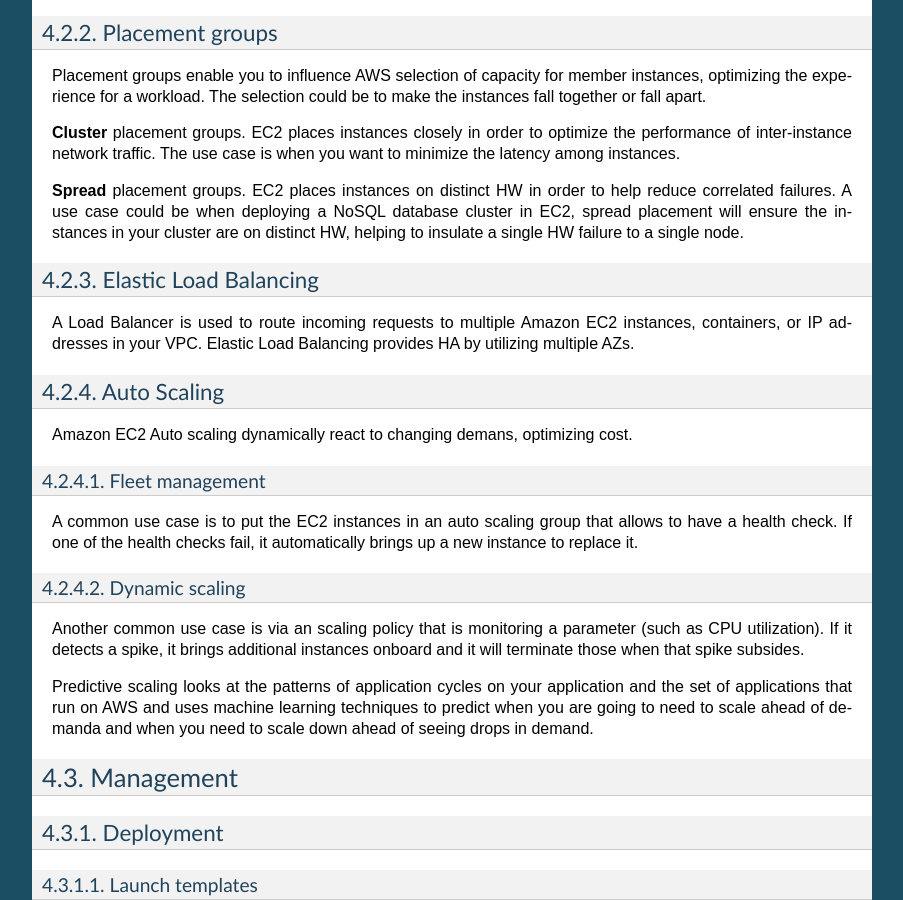
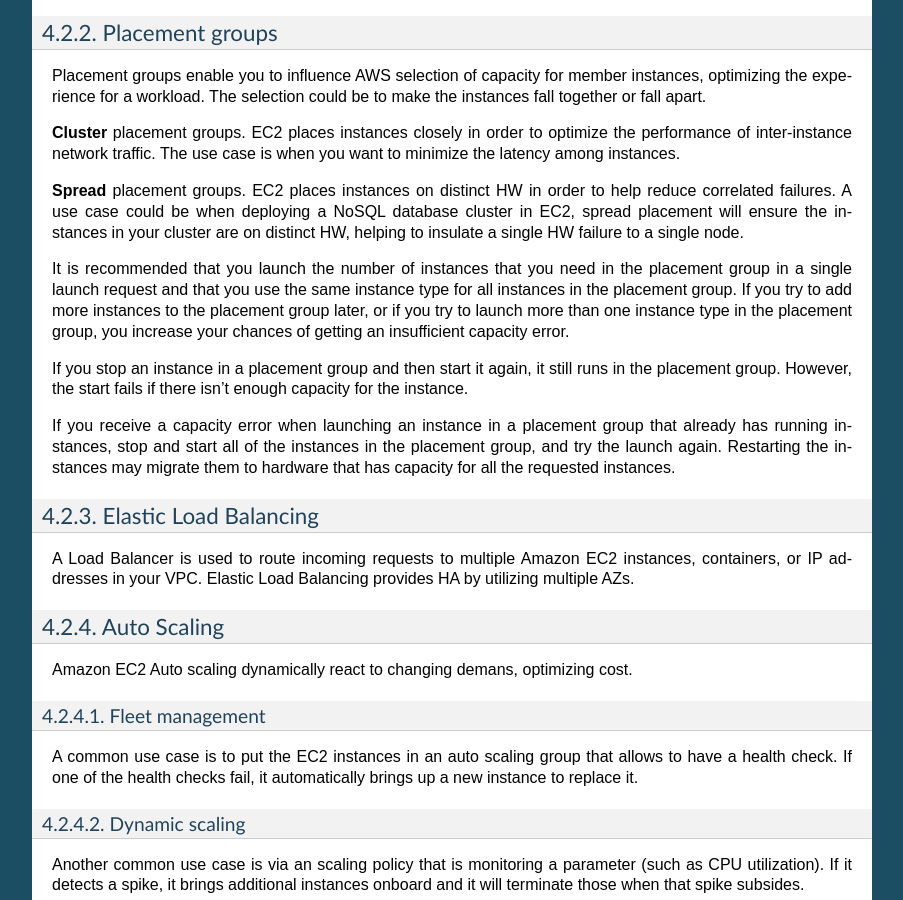
Before and after one commit to jacubero/aws-architect-associate, a Sphinx documentation site: the page built from docs/ec2.rst, in a window 1280 px wide and 900 px high, scrolled down 4362 px. Shown: the whole window, without its empty margins (198-1101 px from the left). Built offline with Sphinx 7.4.7, drawn with Linux system fonts in a browser that asks for light colours; pages that are not in the unit, such as notebooks, are missing from menus.

Commit message:
New version

```diff
--- a/docs/ec2.rst
+++ b/docs/ec2.rst
@@ -236,6 +236,12 @@
 **Cluster** placement groups. EC2 places instances closely in order to optimize the performance of inter-instance network traffic. The use case is when you want to minimize the latency among instances.
 
 **Spread** placement groups. EC2 places instances on distinct HW in order to help reduce correlated failures. A use case could be when deploying a NoSQL database cluster in EC2, spread placement will ensure the instances in your cluster are on distinct HW, helping to insulate a single HW failure to a single node.
+
+It is recommended that you launch the number of instances that you need in the placement group in a single launch request and that you use the same instance type for all instances in the placement group. If you try to add more instances to the placement group later, or if you try to launch more than one instance type in the placement group, you increase your chances of getting an insufficient capacity error.
+
+If you stop an instance in a placement group and then start it again, it still runs in the placement group. However, the start fails if there isn't enough capacity for the instance.
+
+If you receive a capacity error when launching an instance in a placement group that already has running instances, stop and start all of the instances in the placement group, and try the launch again. Restarting the instances may migrate them to hardware that has capacity for all the requested instances.
 
 Elastic Load Balancing
 ======================
--- a/docs/storage.rst
+++ b/docs/storage.rst
@@ -204,6 +204,8 @@
 ^^^
 
 In order to get an object into a bucket, you will use the PUT operation. You can upload or copy objects of up tp 5 GB in a single PUT operation. For larger objects up to 5 TB, you must use the multipart upload API.
+
+If you triggered an S3 API call and got HTTP 200 result code and MD5 checksum, then it is considered as a successful upload. The S3 API will return an error code in case the upload is unsuccessful.
 
 Multipart upload allows you to upload a single object as a set of parts. You can upload each part separately. If one of the parts fails to upload, you can retransmit that particular part without retransmitting the remaining parts. After all the parts of your object are uploaded to the server, you must send a complete multipart upload request that indicates that multipart upload has been completed. S3 then assembles these parts and creates the complete object. You should consider using multipart upload for objects larger than 100 MB. With multipart uploads you can upload parts in parallel to improve throughput, recover quickly from network issues, pause and resume object uploads, and begin an upload before you know the final size of an object.
 
```
